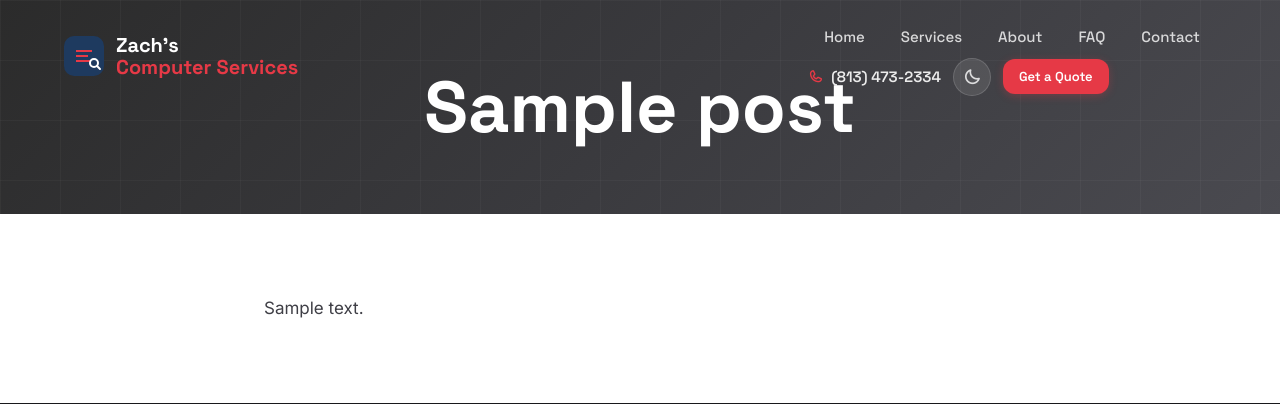
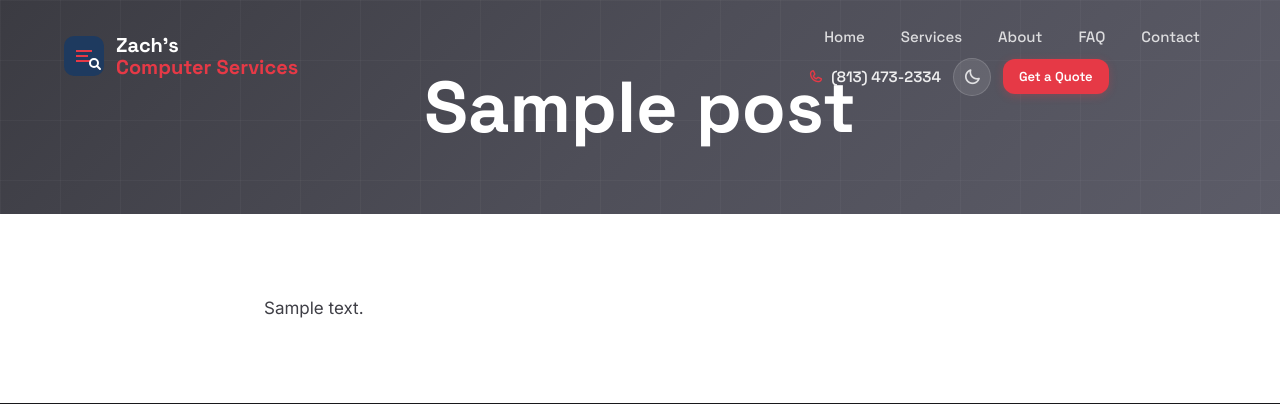
Before and after one commit to 2ssitlab/Projects, a WordPress theme: template wp-content/themes/zachs-developer/page.php in a window 1280 px wide. Shown: the top 404 px of the page. Run offline with PHP 8.4 and a stand-in for WordPress, Linux system fonts and the light colour scheme; the site name, menu and one post (Sample post) are stand-ins, and other content is empty; some libraries are stand-ins or nearby versions.

Commit message:
Lighten page-hero banner further for light mode (#3b3b42 -> #5c5c68)
Previous values (#2b -> #4a) were still too close to black.
New gradient uses a warmer mid-gray that better harmonizes with
the white page body.

Co-authored-by: 2ssitlab <2ssitlab@users.noreply.github.com>

```diff
--- a/wp-content/themes/zachs-developer/assets/css/main.css
+++ b/wp-content/themes/zachs-developer/assets/css/main.css
@@ -761,7 +761,7 @@ input, textarea, select {
 
 /* ---- Page Hero (Inner pages) ---- */
 .page-hero {
-  background: linear-gradient(135deg, #2b2b2b, #3a3a3e, #4a4a50);
+  background: linear-gradient(135deg, #3b3b42, #4e4e58, #5c5c68);
   padding: var(--space-16) 0 var(--space-12);
   text-align: center;
   position: relative;
@@ -769,7 +769,7 @@ input, textarea, select {
 }
 
 [data-theme="dark"] .page-hero {
-  background: linear-gradient(135deg, #111113, #1a1a1e, #242428);
+  background: linear-gradient(135deg, #18181b, #1e1e22, #27272a);
 }
 
 .page-hero::before {
```
